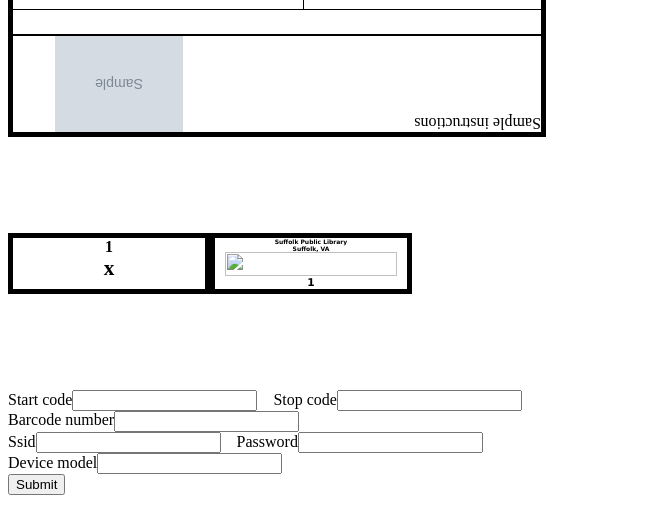
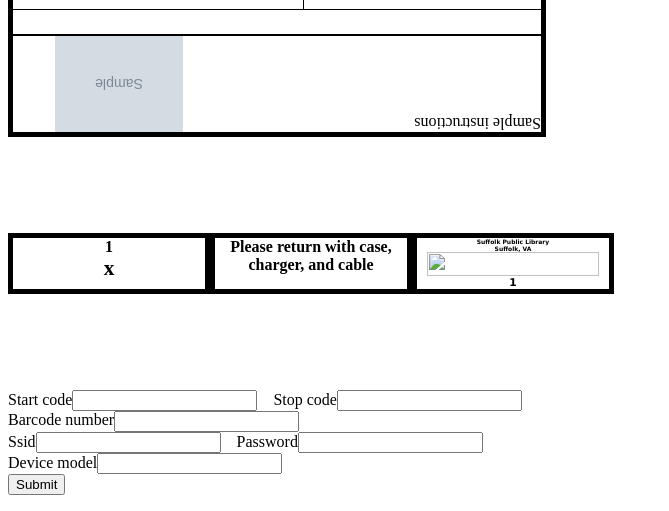
Before and after one commit to tougshire/hotspot_insert_generator, a Django app: template templates/hotspot_insert_generator/insert.html in a window 1280 px wide. Shown: the part 477-988 px from the top of the page, without its empty margins (0-669 px from the left). Run offline with Django 3.2, Linux system fonts and the light colour scheme; the template is opened without the code that fills it: most values are stand-ins (such as "Sample title", 1, 10 or a date in 2020); grey boxes marked "Sample" are stand-in pictures; form fields are guessed from the names that the template uses.

Commit message:
Add note to return case and charger

```diff
--- a/static/hotspot_insert_generator/hotspot_insert_generator.css
+++ b/static/hotspot_insert_generator/hotspot_insert_generator.css
@@ -20,6 +20,10 @@ body {print-color-adjust: exact;}
     border:1px solid black;
 }
 #div_ssid_password {
+    width:50%;
+    border:1px solid black;
+}
+#please_return_label {
     width:50%;
     border:1px solid black;
 }
@@ -100,6 +104,10 @@ body {print-color-adjust: exact;}
     font-size:16pt;
 }
 
+#div_return_label_text {
+    font-weight:bold;
+}
+
 #div_barcode_label_library_id {
     font-size: 4.5pt;
     font-family:Verdana, Geneva, Tahoma, sans-serif;
--- a/templates/hotspot_insert_generator/insert.html
+++ b/templates/hotspot_insert_generator/insert.html
@@ -85,6 +85,13 @@
                         {{ password }}
                     </div>
                 </div>
+
+                <div id="please_return_label">
+                    <div id="div_return_label_text">
+                        Please return with case, charger, and cable
+                    </div>
+                </div>
+
                 <div id="div_barcode_label">
                     <div id="div_barcode_label_library_id">
                         <div>Suffolk Public Library</div>
```
